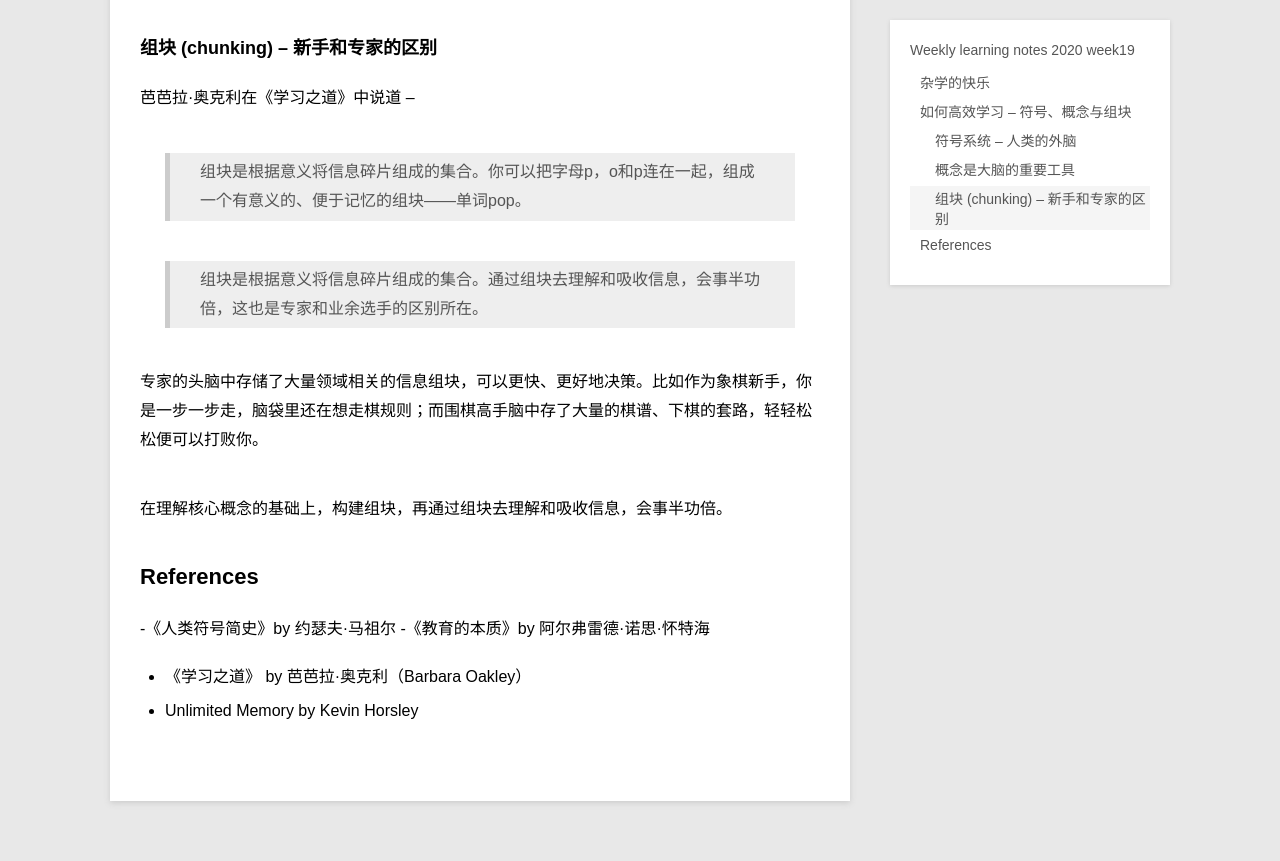
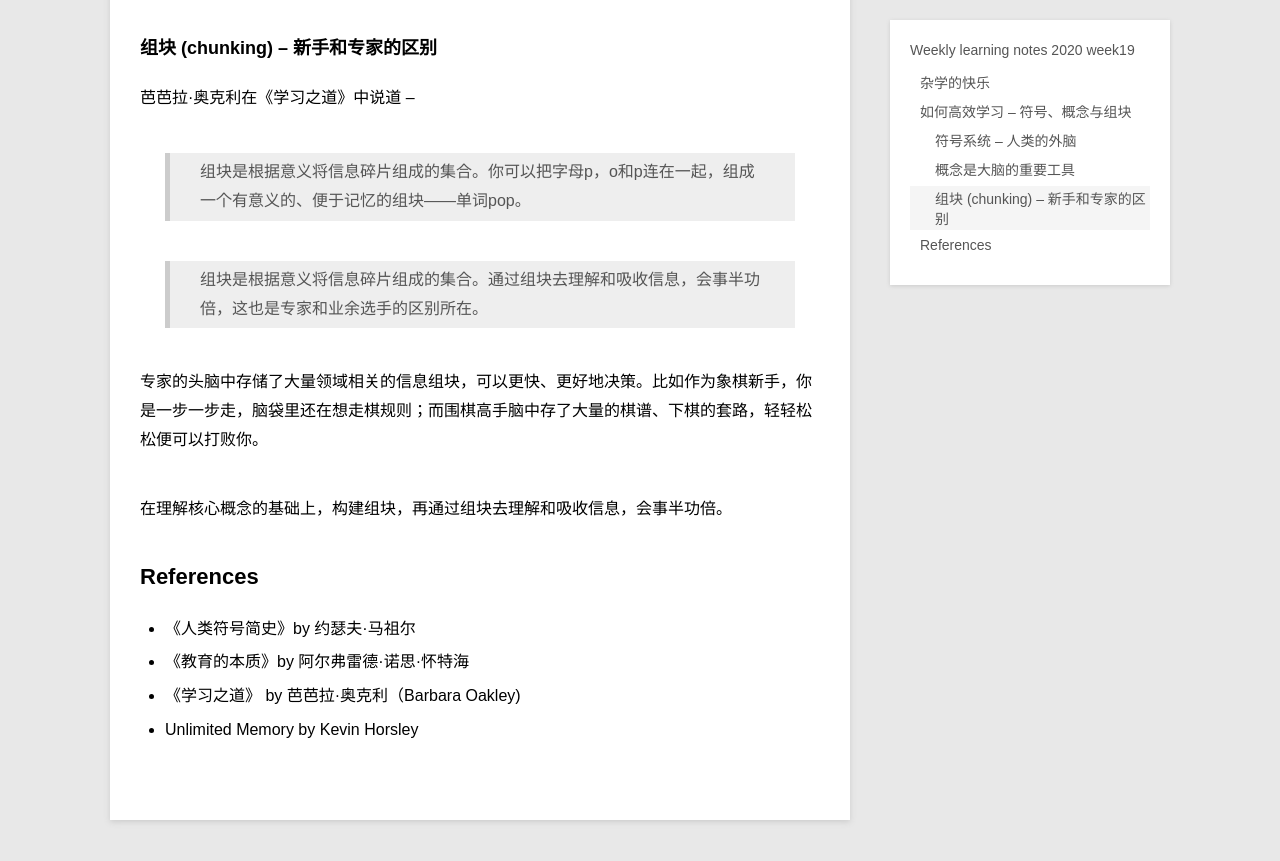
Before and after one commit to RachyJ/rachyj.github.io, a Jekyll site: the page built from _posts/SelfEdu/2020-05-11-week19.md, in a window 1280 px wide and 900 px high, scrolled down 3308 px. Shown: the top 861 px of the window. Built offline with Jekyll 4.4.1, drawn with Linux system fonts in a browser that asks for light colours; comment, search, counter and statistics services are not loaded.

Commit message:
minor edit

```diff
--- a/_posts/SelfEdu/2020-05-11-week19.md
+++ b/_posts/SelfEdu/2020-05-11-week19.md
@@ -93,7 +93,7 @@ description: 学习周报2020 week17-19 杂学的快乐 高效学习
 
 ## References
 
--《人类符号简史》by 约瑟夫·马祖尔
--《教育的本质》by 阿尔弗雷德·诺思·怀特海
-- 《学习之道》 by 芭芭拉·奥克利（Barbara Oakley）
+- 《人类符号简史》by 约瑟夫·马祖尔
+- 《教育的本质》by 阿尔弗雷德·诺思·怀特海
+- 《学习之道》 by 芭芭拉·奥克利（Barbara Oakley)
 - *Unlimited Memory* by Kevin Horsley
```
